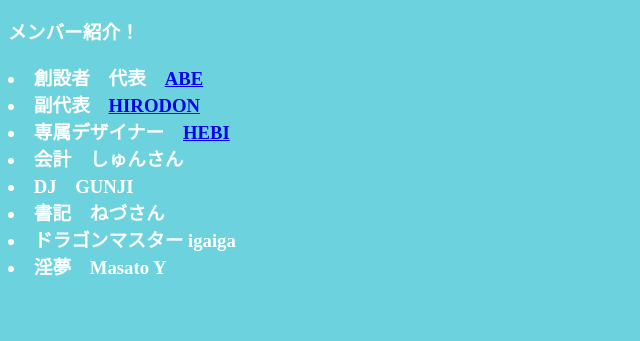
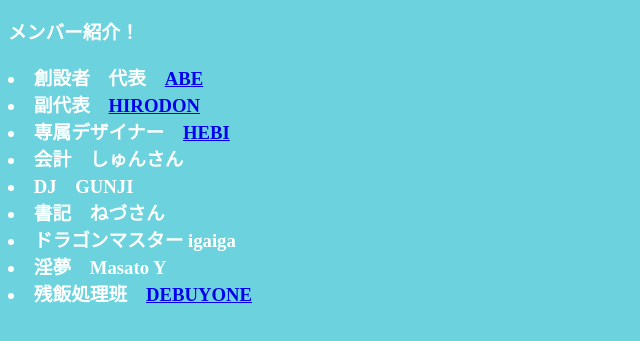
Before and after one commit to shed-c/SHEDpage, a plain HTML site: page index.html in a window 1280 px wide. Shown: the part 127-468 px from the top of the page, without its empty margins (0-640 px from the left). Drawn offline with Linux system fonts and the light colour scheme.

Commit message:
米原追加

```diff
--- a/index.html
+++ b/index.html
@@ -27,5 +27,6 @@
         <li>書記　ねづさん</li>
         <li>ドラゴンマスター igaiga</li>
         <li>淫夢　Masato Y</li>
+        <li>残飯処理班　<a href="https://www.facebook.com/nagisa.yonehara">DEBUYONE</li>
   </body>
 </html>
```
